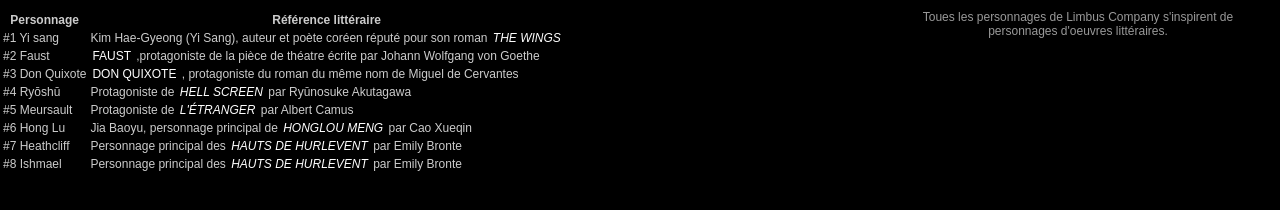
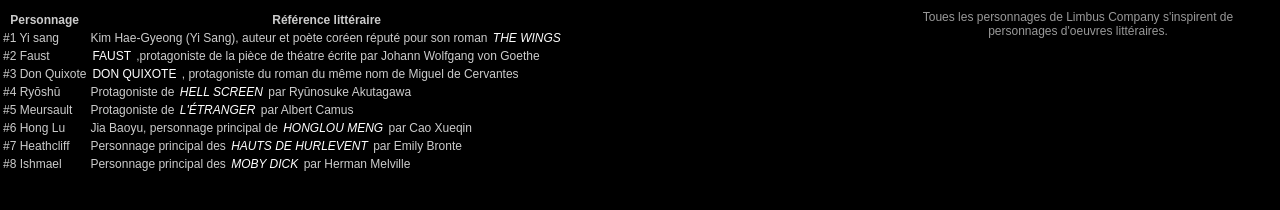
Before and after one commit to LyceeFaure/HTML_Jimmy, a plain HTML site: page index.html in a window 1280 px wide. Shown: the part 158-368 px from the top of the page. Drawn offline with Linux system fonts and the light colour scheme.

Commit message:
Update index.html

```diff
--- a/index.html
+++ b/index.html
@@ -70,8 +70,8 @@
     <tr>
         <td>#8 Ishmael </td>
         <td>
-          Personnage principal des <a href=https://en.wikipedia.org/wiki/Wuthering_Heights> <dfn> Hauts de Hurlevent</dfn>
-      </a> par Emily Bronte </td>
+          Personnage principal des <a href=https://en.wikipedia.org/wiki/Moby-Dick> <dfn> Moby Dick </dfn>
+      </a> par Herman Melville </td>
       </tr>
 
     </table>
```
